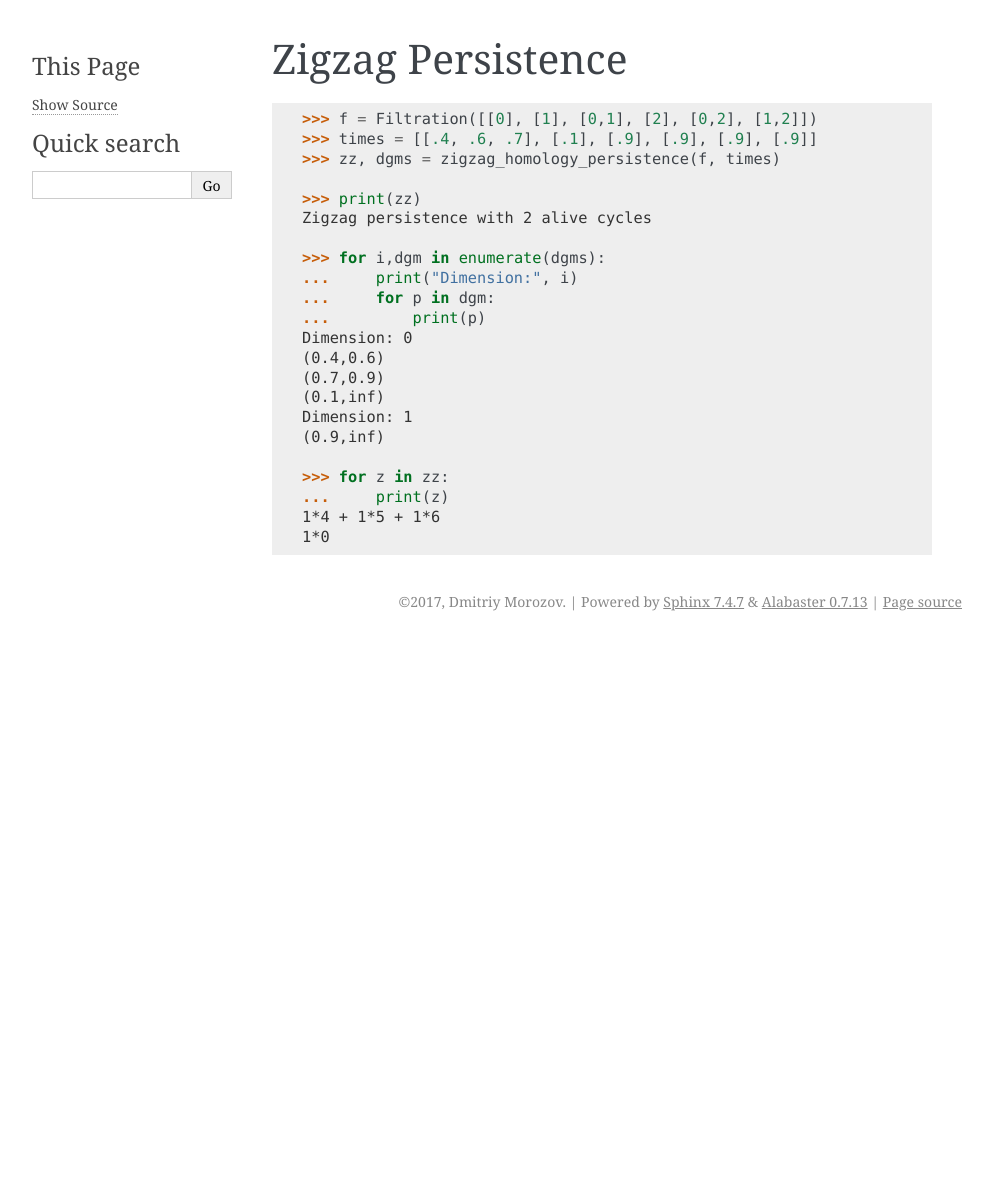
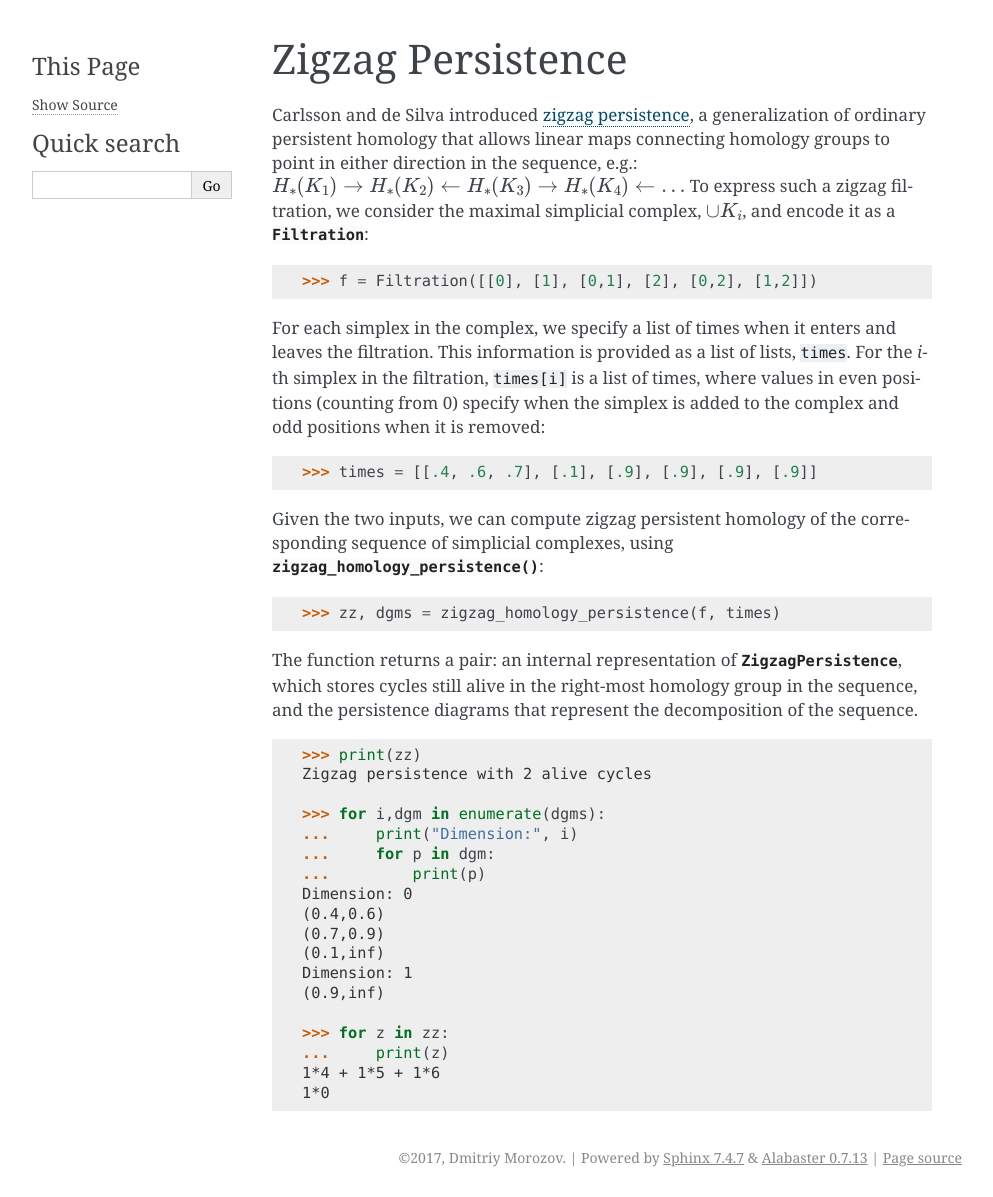
Before and after one commit to mrzv/dionysus, a Sphinx documentation site: the page built from doc/tutorial/zigzags.rst, in a window 1280 px wide. Shown: the whole page, without its empty margins (148-1141 px from the left). Built offline with Sphinx 7.4.7, drawn with Linux system fonts in a browser that asks for light colours; before the commit the page ends 900 px from its top, so only the background shows below that.

Commit message:
Add some clarifications to doc/t/zigzags.rst

```diff
--- a/doc/tutorial/zigzags.rst
+++ b/doc/tutorial/zigzags.rst
@@ -6,11 +6,42 @@
     from __future__ import print_function   # if you are using Python 2
     from dionysus import *
 
+Carlsson and de Silva introduced `zigzag persistence
+<https://arxiv.org/abs/0812.0197>`_, a generalization of ordinary persistent
+homology that allows linear maps connecting homology groups to point in either direction in the sequence, e.g.:
+:math:`H_*(K_1) \to H_*(K_2) \leftarrow H_*(K_3) \to H_*(K_4) \leftarrow \ldots`
+To express such a zigzag filtration, we consider the maximal simplicial
+complex, :math:`\cup K_i`, and encode it as
+a :class:`~dionysus._dionysus.Filtration`:
+
 .. doctest::
 
     >>> f = Filtration([[0], [1], [0,1], [2], [0,2], [1,2]])
+
+For each simplex in the complex, we specify a list of times when it enters and
+leaves the filtration. This information is provided as a list of lists,
+``times``. For the `i`-th simplex in the filtration, ``times[i]`` is a list of
+times, where values in even positions (counting from 0) specify when the
+simplex is added to the complex and odd positions when it is removed:
+
+.. doctest::
+
     >>> times = [[.4, .6, .7], [.1], [.9], [.9], [.9], [.9]]
+
+Given the two inputs, we can compute zigzag persistent homology
+of the corresponding sequence of simplicial complexes, using
+:func:`~dionysus._dionysus.zigzag_homology_persistence`:
+
+.. doctest::
+
     >>> zz, dgms = zigzag_homology_persistence(f, times)
+
+The function returns a pair: an internal representation of
+:class:`~dionysus._dionysus.ZigzagPersistence`, which stores cycles still alive
+in the right-most homology group in the sequence, and the persistence diagrams
+that represent the decomposition of the sequence.
+
+.. doctest::
 
     >>> print(zz)
     Zigzag persistence with 2 alive cycles
```
